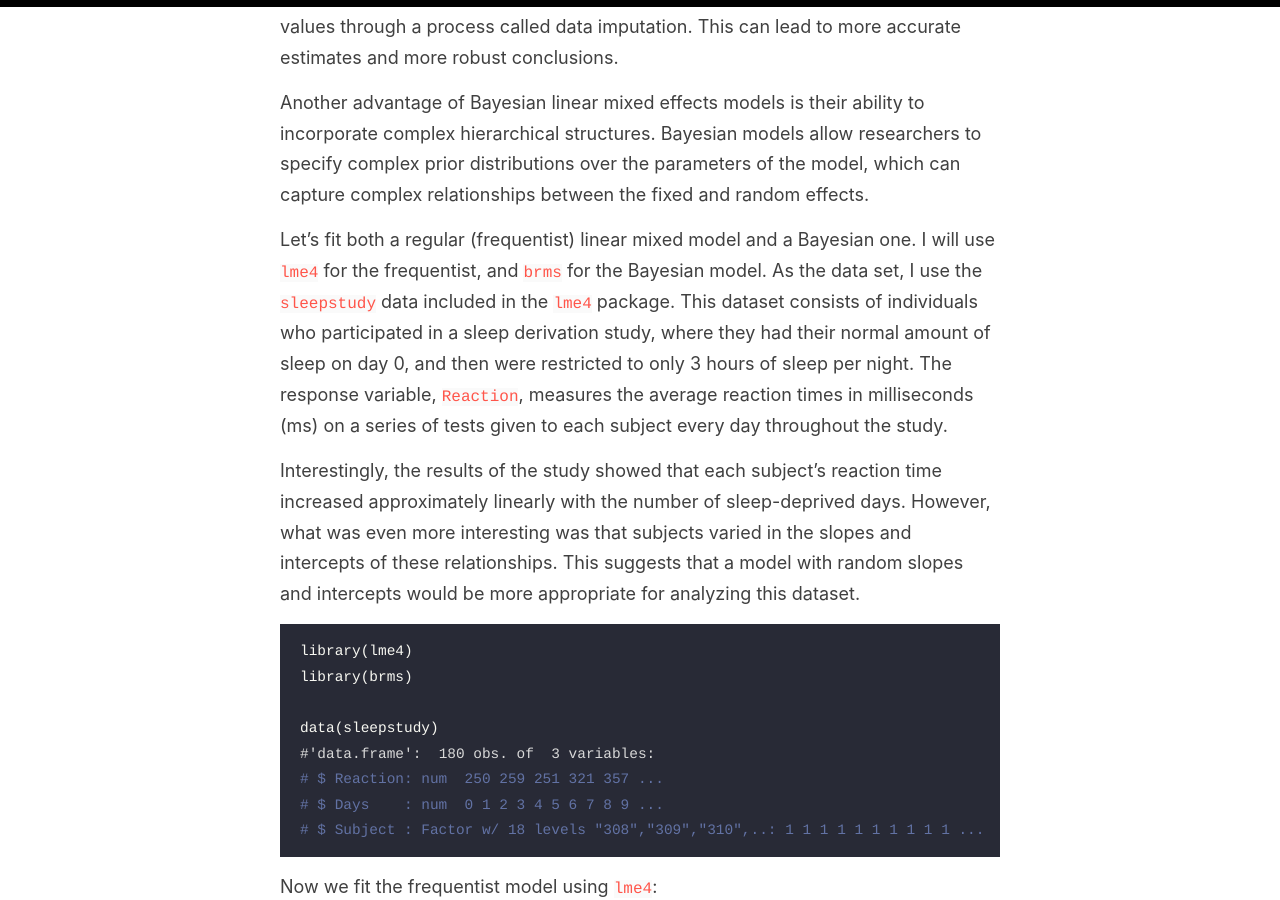
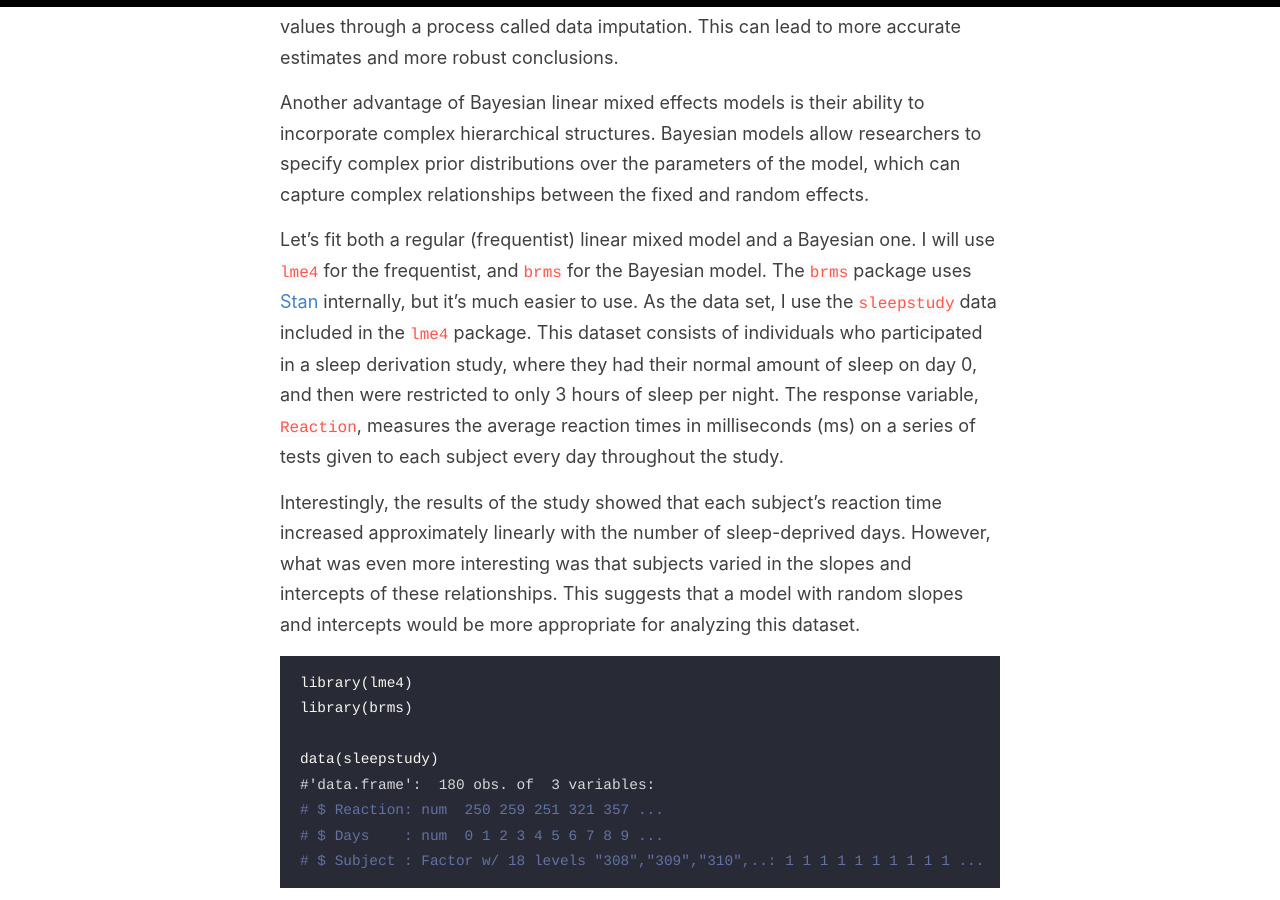
Before and after one commit to krz/krz.github.io, a Jekyll site: the page built from _posts/2018-01-30-linear-mixed-models.md, in a window 1280 px wide and 900 px high, scrolled down 1735 px. Built offline with Jekyll 4.4.1, drawn with Linux system fonts in a browser that asks for light colours.

Commit message:
update stan part

```diff
--- a/_posts/2018-01-30-linear-mixed-models.md
+++ b/_posts/2018-01-30-linear-mixed-models.md
@@ -23,7 +23,7 @@ One of the key advantages of Bayesian linear mixed effects models is their abili
 
 Another advantage of Bayesian linear mixed effects models is their ability to incorporate complex hierarchical structures. Bayesian models allow researchers to specify complex prior distributions over the parameters of the model, which can capture complex relationships between the fixed and random effects.
 
-Let's fit both a regular (frequentist) linear mixed model and a Bayesian one. I will use `lme4` for the frequentist, and `brms` for the Bayesian model.
+Let's fit both a regular (frequentist) linear mixed model and a Bayesian one. I will use `lme4` for the frequentist, and `brms` for the Bayesian model. The `brms` package uses [Stan](https://krz.github.io/stan_gamma/) internally, but it's much easier to use.
 As the data set, I use the `sleepstudy` data included in the `lme4` package.
 This dataset consists of individuals who participated in a sleep derivation study, where they had their normal amount of sleep on day 0, and then were restricted to only 3 hours of sleep per night. The response variable, `Reaction`, measures the average reaction times in milliseconds (ms) on a series of tests given to each subject every day throughout the study.
 
```
